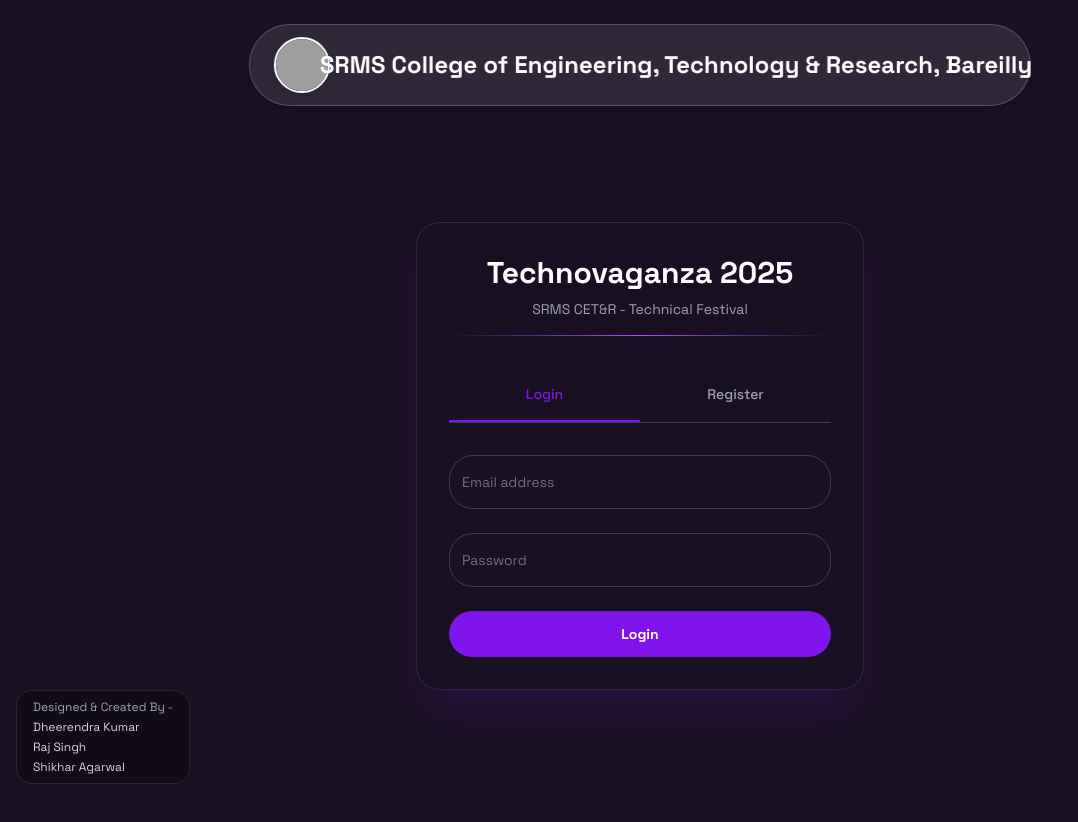
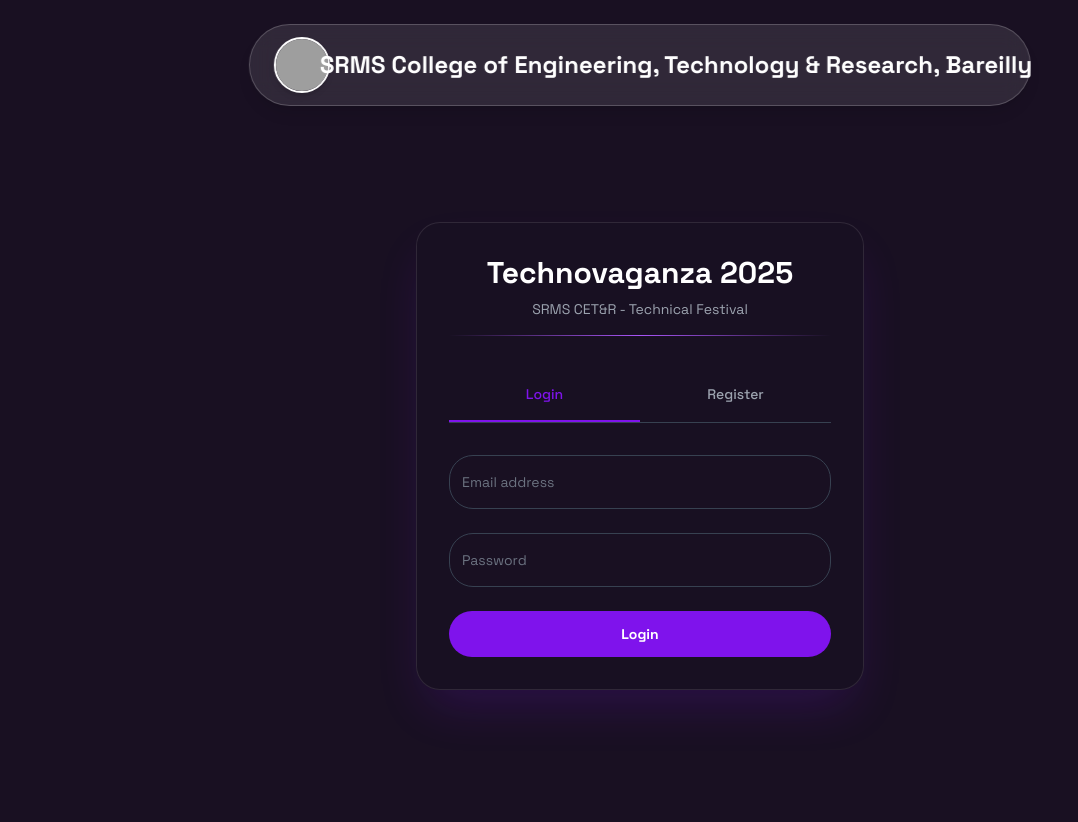
Before and after one commit to httpshikhar/technovaganza-frontend, a React (Create React App) app: page /auth in a window 1280 px wide. Shown: the top 822 px of the page, without its empty margins (0-1078 px from the left). Built offline with nearby package versions, Linux system fonts and the light colour scheme; grey boxes are pictures that could not be loaded; the HTML template or start-up script is replaced by a standard one.

Commit message:
Footer Removed

```diff
--- a/src/pages/Auth.js
+++ b/src/pages/Auth.js
@@ -65,18 +65,7 @@
         </div>
 
         {/* Footer Credits - Left Side */}
-        <footer className="absolute bottom-4 left-4 text-left">
-          <div className="bg-black/30 backdrop-blur-sm px-4 py-2 rounded-lg border border-white/10">
-            <p className="text-xs text-gray-400">
-              Designed & Created By -
-            </p>
-            <div className="flex flex-col mt-1 space-y-1">
-              <span className="text-xs text-gray-300">Dheerendra Kumar</span>
-              <span className="text-xs text-gray-300">Raj Singh</span>
-              <span className="text-xs text-gray-300">Shikhar Agarwal</span>
-            </div>
-          </div>
-        </footer>
+
       </div>
     </>
   );
```
